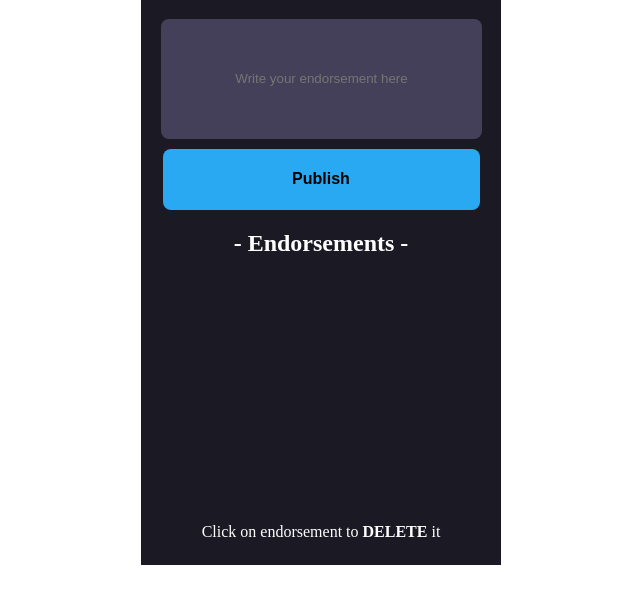
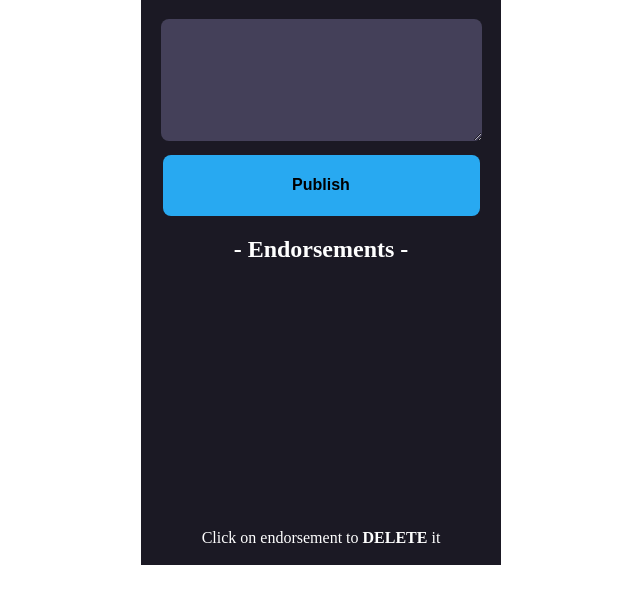
Before and after one commit to Gaspardious/scrimba-WeAreTheChampions, a plain HTML site: page scrimba_champions/index.html in a window 1280 px wide. Shown: the part 175-778 px from the top of the page, without its empty margins (319-959 px from the left). Drawn offline with Linux system fonts and the light colour scheme; no server answers.

Commit message:
small changes to code

```diff
--- a/scrimba_champions/index.css
+++ b/scrimba_champions/index.css
@@ -17,11 +17,9 @@ html, body {
     width: 90px;
 }
 
-
-
-
 ::placeholder {
     text-align: center;
+    padding: 500px;
 }
 
 #endorsement_input {
@@ -31,9 +29,8 @@ html, body {
     border: none;
     background-color: rgba(68, 64, 89, 1);
     color: rgba(143, 143, 143, 1);
+
 }
-
-
 
 button {
     width: 317px;
@@ -45,6 +42,7 @@ button {
     font-weight: 600;
     margin-top: 10px;
 }
+
 #endorsements {
     list-style-type: none;
     padding: 0;
@@ -61,6 +59,7 @@ ul li {
     background-color: #FFFDF8;
     padding: 8px;
     border-radius: 8px;
+    overflow-wrap: break-word;
     flex-grow: 1;
     text-align: center;
     box-shadow: 0px 1px 4px rgba(0, 0, 0, 0.2)
--- a/scrimba_champions/index.html
+++ b/scrimba_champions/index.html
@@ -10,7 +10,7 @@
     <div id="container">
         <img src="freddie.png" alt="" id="image">
         <h1>We are the Champions</h1>
-        <input type="text" id="endorsement_input" placeholder="Write your endorsement here">
+        <textarea type="text" id="endorsement_input" placeholder="Write your endorsement here"></textarea>
         <button id="btn">Publish</button>
         <h2> - Endorsements - </h2>
         <ul id="endorsements">
```
